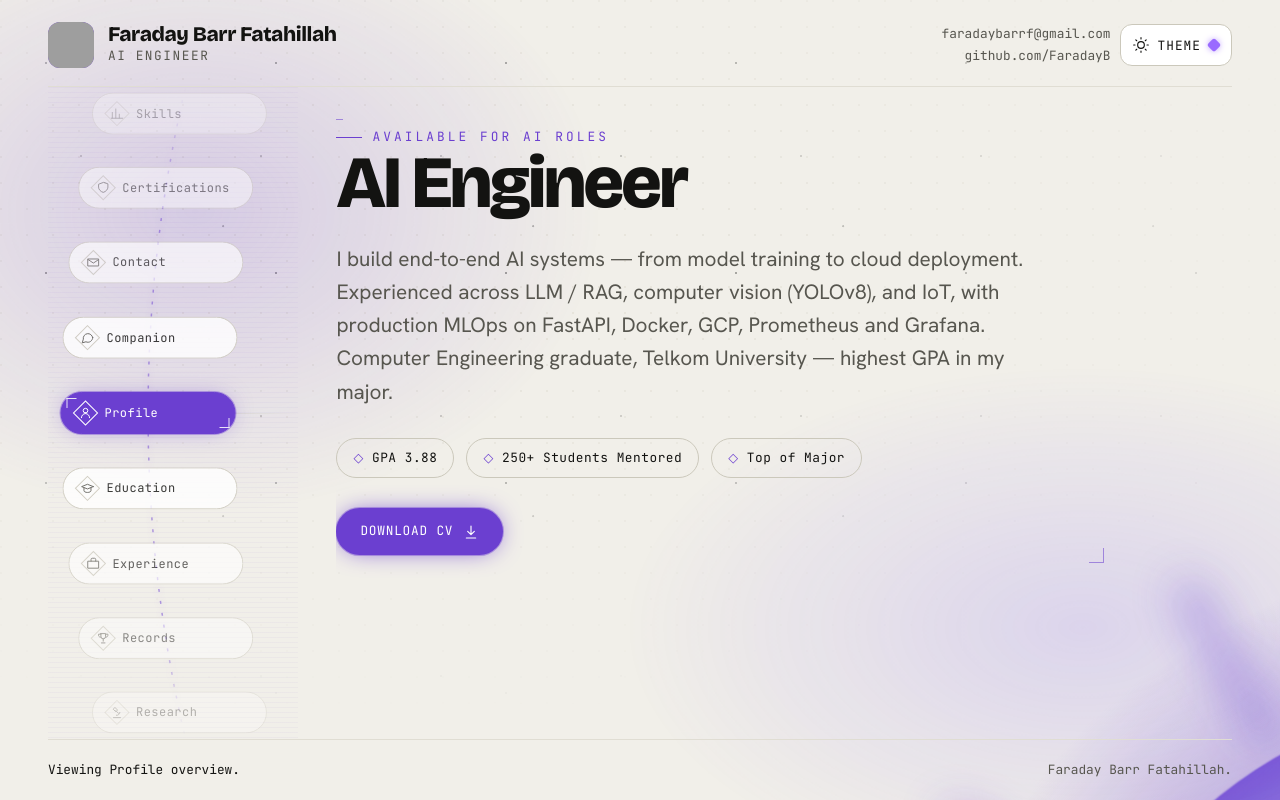
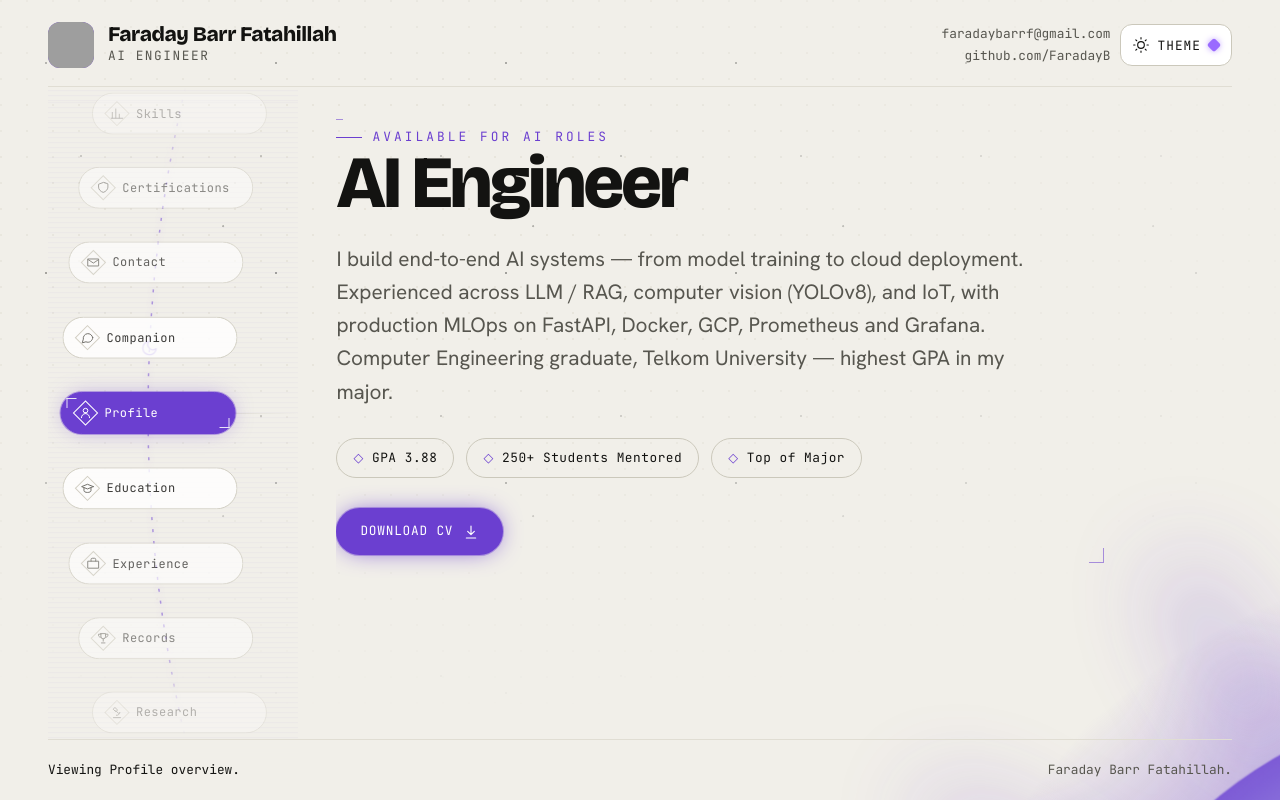
Before and after one commit to FaradayB/portofolio, a React (Vite) app: page / in a window 1280 px wide. Built offline with nearby package versions, Linux system fonts and the light colour scheme; grey boxes are pictures that could not be loaded.

Commit message:
removed bottom right nebula and sun ray lines

```diff
--- a/src/components/Planet.tsx
+++ b/src/components/Planet.tsx
@@ -53,11 +53,11 @@ export default function Planet() {
             <stop className="sun-halo-mid" offset="74%" />
             <stop className="sun-halo-out" offset="100%" />
           </radialGradient>
-          <filter id="sunGlow" x="-50%" y="-50%" width="200%" height="200%">
-            <feGaussianBlur stdDeviation="5" />
+          <filter id="sunGlow" x="-80%" y="-80%" width="260%" height="260%">
+            <feGaussianBlur stdDeviation="11" />
           </filter>
           {/* one ray; rotated copies below build the full corona */}
-          <line id="sunRay" x1="150" y1="44" x2="150" y2="8" strokeWidth="6" strokeLinecap="round" />
+          <line id="sunRay" x1="150" y1="46" x2="150" y2="6" strokeWidth="9" strokeLinecap="round" />
         </defs>
 
         {/* corona halo */}
--- a/src/styles/cv.css
+++ b/src/styles/cv.css
@@ -119,24 +119,6 @@ body::before {
   to   { opacity: 0.56; }
 }
 
-/* one soft, slow-drifting nebula blob behind content (never over text) */
-body::after {
-  content: "";
-  position: fixed;
-  inset: 0;
-  z-index: 0;
-  pointer-events: none;
-  opacity: 0.55;
-  background:
-    radial-gradient(42% 50% at 18% 28%, color-mix(in srgb, var(--accent) 20%, transparent), transparent 70%),
-    radial-gradient(46% 42% at 82% 76%, color-mix(in srgb, #6d4bff 16%, transparent), transparent 72%);
-  animation: nebulaDrift 44s var(--ease) infinite alternate;
-}
-@keyframes nebulaDrift {
-  from { transform: translate3d(-2%, -1%, 0) scale(1.05); }
-  to   { transform: translate3d(2%, 1.5%, 0) scale(1.12); }
-}
-:root[data-theme="light"] body::after { opacity: 1.0; }
 
 a { color: inherit; }
 ::selection { background: var(--accent); color: var(--on-accent); }
```
